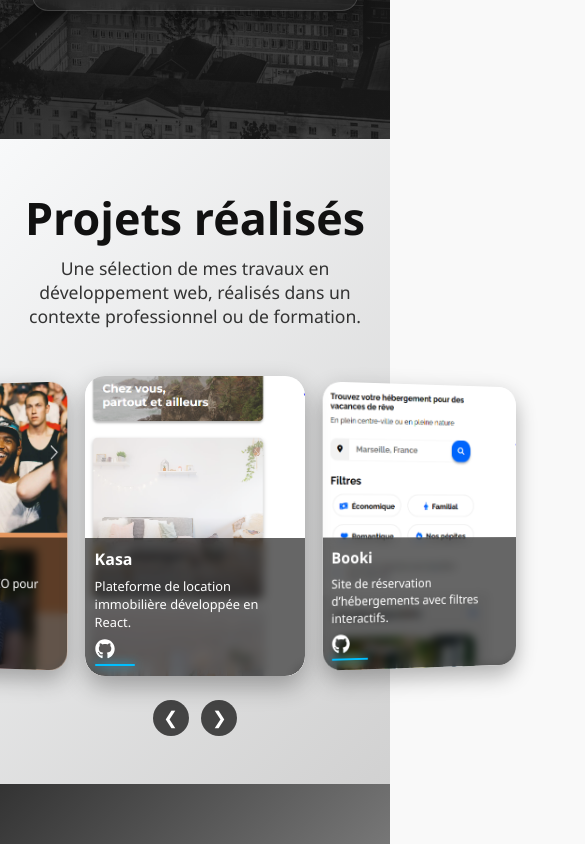
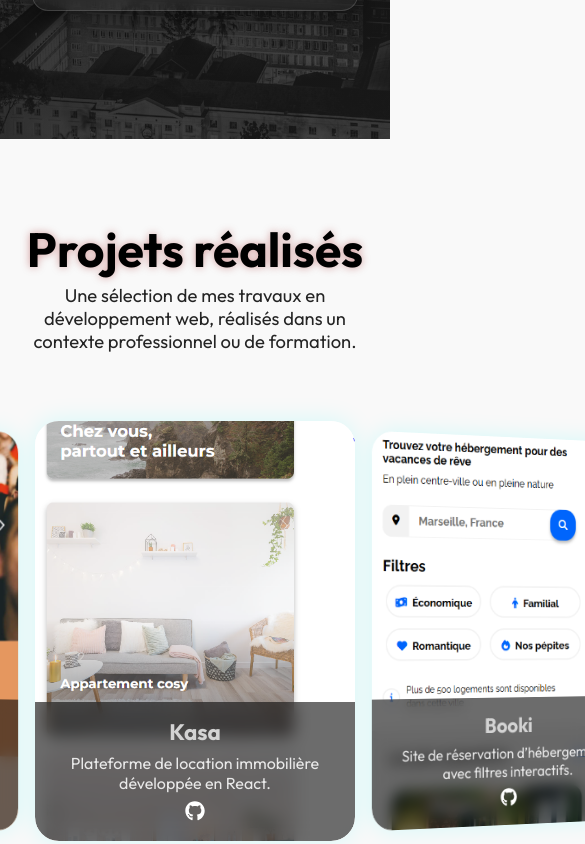
Before and after one commit to dhruvesh-patel2/Portfolio-Dhruvesh, a React (Vite) app: page / in a window 390 px wide. Shown: the part 2220-3064 px from the top of the page, 585 px wide, since content can reach past the window. Built offline with nearby package versions, Linux system fonts and the light colour scheme.

Commit message:
amélioration UI  section projets

```diff
--- a/src/components/Projects/Projects.scss
+++ b/src/components/Projects/Projects.scss
@@ -1,109 +1,116 @@
+// Projects.scss
 .projects-section {
-    background: linear-gradient(135deg, #f8f9fa 0%, #d1d1d1 100%);
-    padding: 4rem 1rem;
-    color: #111;
+  padding: 5rem 1rem;
+  color: #f5f5f5;
   text-align: center;
+  font-family: 'Outfit', sans-serif;
 
   h2 {
-      font-size: 2.8rem;
-      margin-bottom: 0.5rem;
+    font-size: 3rem;
     font-weight: 700;
+    margin-bottom: 0.3rem;
+    color: #000000;
+    text-shadow: 0 0 8px rgba(148, 0, 0, 0.37);
   }
 
   .section-description {
-      font-size: 1.1rem;
-      max-width: 700px;
+    font-size: 1.15rem;
+    max-width: 800px;
     margin: 0 auto 3rem;
-      color: #333;
+    color: #000000;
+    opacity: 0.85;
   }
 
   .slider {
     position: relative;
-      width: 100%;
-      max-width: 960px;
-      height: 420px;
+    max-width: 1000px;
+    height: 460px;
     margin: 0 auto;
-      perspective: 1000px;
+    perspective: 1200px;
   }
 
   .card {
     position: absolute;
     top: 50%;
     left: 50%;
-      width: 300px;
-      height: 380px;
+    width: 320px;
+    height: 420px;
     background-size: cover;
     background-position: center;
     background-repeat: no-repeat;
-      border-radius: 20px;
+    border-radius: 1.5rem;
     overflow: hidden;
-      box-shadow: 0 10px 25px rgba(0, 0, 0, 0.3);
     transform-style: preserve-3d;
     transition: all 0.5s ease;
-      color: #fff;
+    box-shadow: 0 0 25px rgba(0, 255, 255, 0.15);
+    color: white;
     opacity: 0;
     cursor: pointer;
     display: flex;
     flex-direction: column;
     justify-content: flex-end;
+    backdrop-filter: blur(10px);
 
     .card-content {
-        background: rgba(0, 0, 0, 0.6);
-        backdrop-filter: blur(5px);
+      background: rgba(10, 10, 10, 0.6);
+      backdrop-filter: blur(8px);
       width: 100%;
       padding: 1rem;
-        text-align: left;
-        min-height: 120px;
-        display: flex;
-        flex-direction: column;
-        justify-content: flex-end;
+      min-height: 130px;
 
       h3 {
-          margin: 0 0 0.5rem;
-          font-size: 1.3rem;
-          font-weight: 600;
+        font-size: 1.4rem;
+        margin: 0 0 0.4rem;
+        color: #d3d3d3;
       }
 
       p {
-          font-size: 0.95rem;
-          line-height: 1.4;
-          margin-bottom: 0.5rem;
-          flex: 1;
+        font-size: 1rem;
+        opacity: 0.85;
+      }
+
+      .github-link {
+        margin-top: 0.5rem;
+        display: inline-block;
+        color: #ffffff;
+        transition: color 0.3s;
+
+        &:hover {
+          color: #00ffff;
+        }
       }
 
       .neon-line {
-          display: block;
+        margin-top: 1rem;
+        height: 2px;
         width: 60px;
-          height: 3px;
-          background: #00bfff;
-          box-shadow: 0 0 10px #00bfff;
+        background: #00ffff;
+        box-shadow: 0 0 8px #8a2626;
         border-radius: 3px;
-          margin-top: auto;
       }
     }
 
     &.active {
       opacity: 1;
-        transform: translate(-50%, -50%) translateZ(0) rotateY(0);
+      transform: translate(-50%, -50%) translateZ(0);
       z-index: 10;
     }
 
     &.left {
       opacity: 1;
-        transform: translate(calc(-50% + 320px), -50%) translateZ(-100px) rotateY(15deg);
+      transform: translate(calc(-50% + 340px), -50%) translateZ(-100px) rotateY(15deg);
       z-index: 5;
     }
 
     &.right {
       opacity: 1;
-        transform: translate(calc(-50% - 320px), -50%) translateZ(-100px) rotateY(-15deg);
+      transform: translate(calc(-50% - 340px), -50%) translateZ(-100px) rotateY(-15deg);
       z-index: 5;
     }
 
     &.hidden {
       opacity: 0;
       transform: translate(-50%, -50%) translateZ(-200px);
-        z-index: 0;
       pointer-events: none;
     }
   }
@@ -115,115 +122,22 @@
     gap: 1rem;
 
     button {
-        background: #444;
-        border: none;
-        color: white;
+      background: #1f1f1f;
+      border: 2px solid #00ffff33;
+      color: #00ffff;
       font-size: 1.5rem;
-        width: 48px;
-        height: 48px;
+      width: 52px;
+      height: 52px;
       border-radius: 50%;
       cursor: pointer;
-        transition: background 0.3s;
+      transition: all 0.3s;
 
       &:hover {
-          background: #222;
-        }
-      }
-    }
-  }
-  @media (max-width: 1024px) {
-    .projects-section {
-      .slider {
-        height: 380px;
-      }
-
-      .card {
-        width: 260px;
-        height: 340px;
-
-        &.left {
-          transform: translate(calc(-50% + 280px), -50%) translateZ(-80px) rotateY(15deg);
-        }
-
-        &.right {
-          transform: translate(calc(-50% - 280px), -50%) translateZ(-80px) rotateY(-15deg);
-        }
-
-        .card-content {
-          padding: 0.8rem;
-
-          h3 {
-            font-size: 1.1rem;
-          }
-
-          p {
-            font-size: 0.85rem;
-          }
-
-          .neon-line {
-            width: 50px;
-            height: 2px;
-          }
-        }
-      }
-
-      .nav-buttons {
-        margin-top: 1.5rem;
-
-        button {
-          font-size: 1.3rem;
-          width: 42px;
-          height: 42px;
+        background: #00ffff22;
+        border-color: #00ffff;
       }
     }
   }
 }
 
-  @media (max-width: 600px) {
-    .projects-section {
-      padding: 3rem 1rem;
-
-      .slider {
-        height: 300px;
-      }
-
-      .card {
-        width: 220px;
-        height: 300px;
-
-        &.left {
-          transform: translate(calc(-50% + 240px), -50%) translateZ(-60px) rotateY(12deg);
-        }
-
-        &.right {
-          transform: translate(calc(-50% - 240px), -50%) translateZ(-60px) rotateY(-12deg);
-        }
-
-        .card-content {
-          padding: 0.6rem;
-
-          h3 {
-            font-size: 1rem;
-          }
-
-          p {
-            font-size: 0.8rem;
-          }
-
-          .neon-line {
-            width: 40px;
-          }
-        }
-      }
-
-      .nav-buttons {
-        gap: 0.8rem;
-
-        button {
-          font-size: 1.1rem;
-          width: 36px;
-          height: 36px;
-        }
-      }
-    }
-  }
+@import url('https://fonts.googleapis.com/css2?family=Outfit:wght@400;600;700&display=swap');
```
Lines whose indentation alone changed are shown as unchanged.
